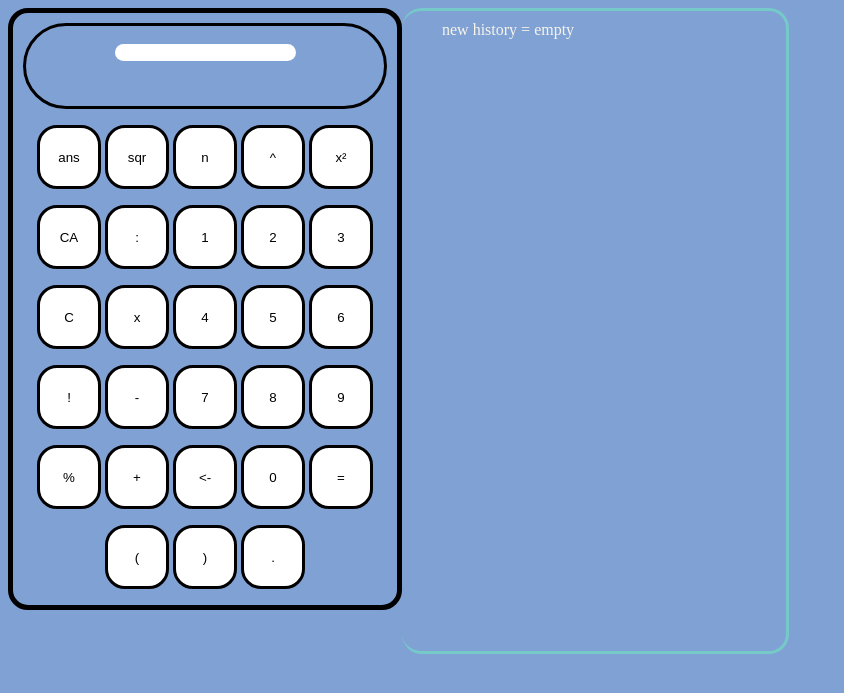
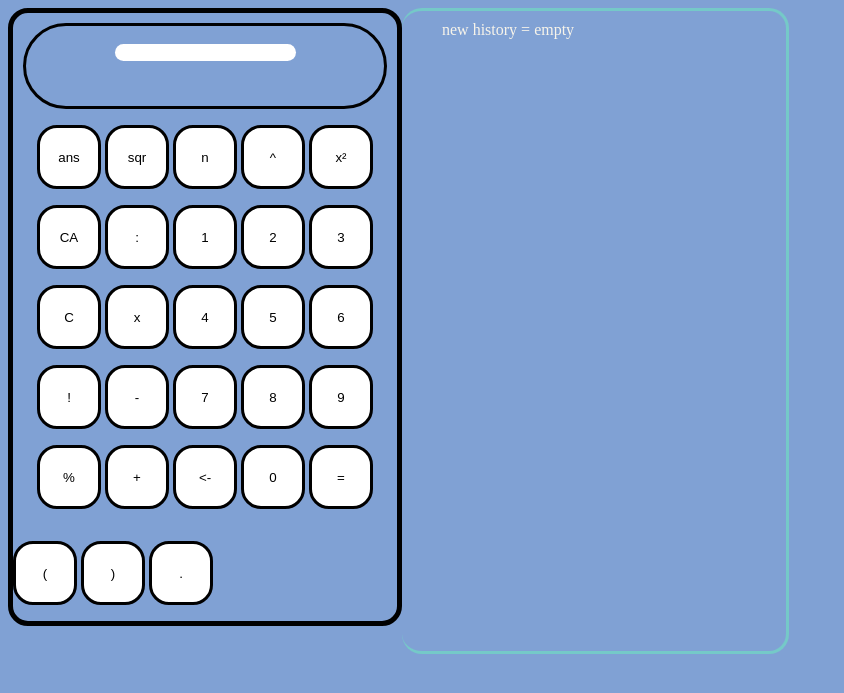
Before and after one commit to SkarlaxRobotics/taschenrechner, a Flask app: page / in a window 1280 px wide. Shown: the top 693 px of the page, without its empty margins (0-844 px from the left). Run offline with Flask 2, Linux system fonts and the light colour scheme; data comes from the database, SQL or seed files in the repository.

Commit message:
float: left;

```diff
--- a/static/css/style.css
+++ b/static/css/style.css
@@ -77,7 +77,7 @@ input:hover{
 }
 
 .left{
-    display: left;
+    float: left;
 }
 
 @media only screen and (max-width: 800px) {
```
